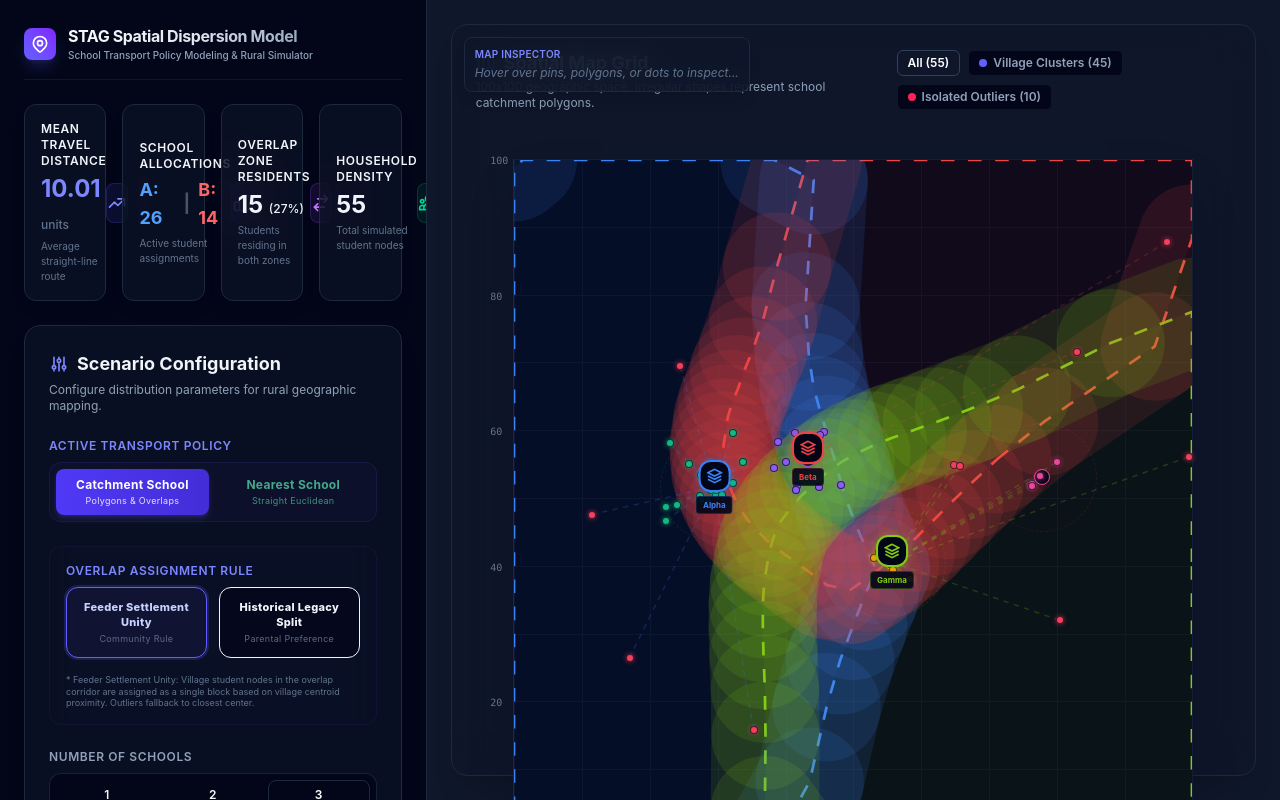
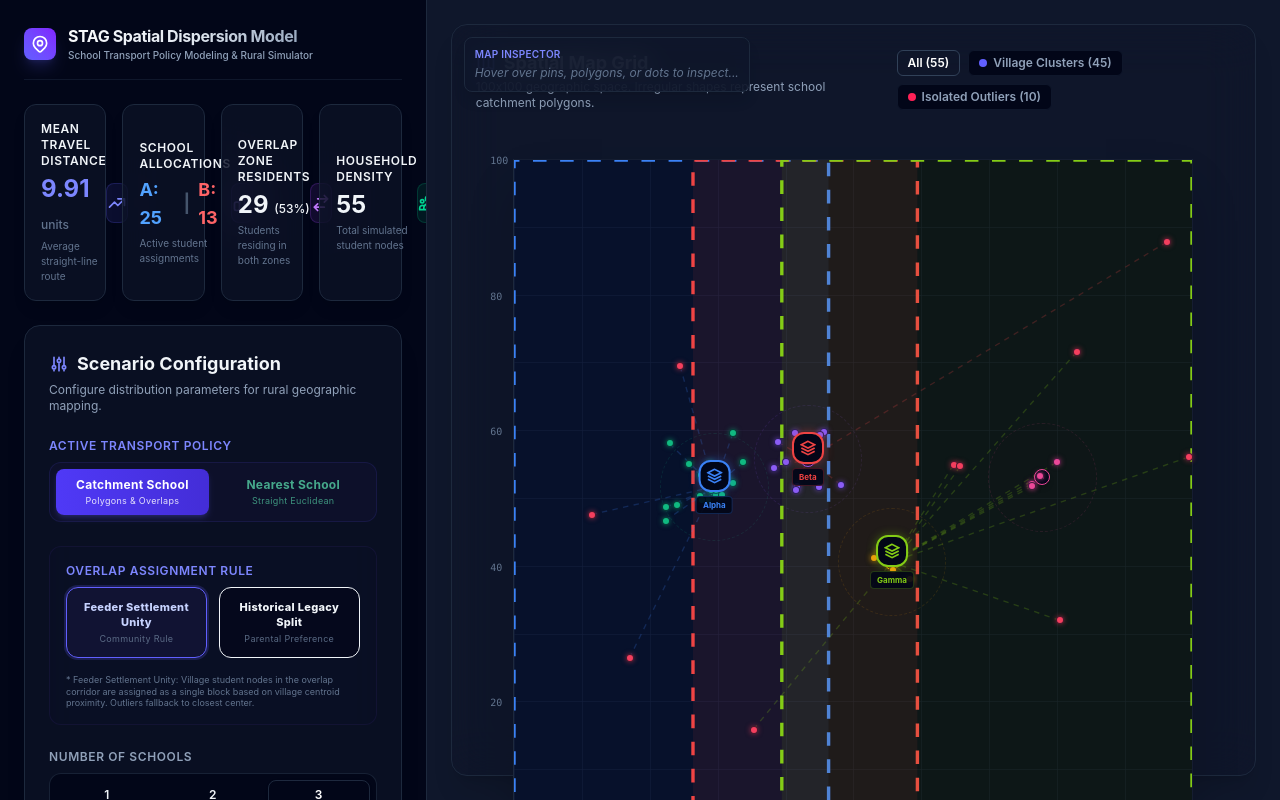
Before and after one commit to robgrant7/stag.policy.model, a React (Vite) app: page / in a window 1280 px wide. Built offline with nearby package versions, Linux system fonts and the light colour scheme.

Commit message:
Revert geometry to clean edge-to-edge vertical columns with 10-unit overlap width buffer

```diff
--- a/src/components/GridCanvas.tsx
+++ b/src/components/GridCanvas.tsx
@@ -150,7 +150,7 @@ export const GridCanvas: React.FC<GridCanvasProps> = ({
           <svg
             className="absolute inset-0 w-full h-full pointer-events-none z-10"
             viewBox="0 0 100 100"
-            preserveAspectRatio="none"
+            preserveAspectRatio="xMidYMid meet"
           >
             {/* 1. Catchment Polygons */}
             {schools.map((school) => {
@@ -162,47 +162,13 @@ export const GridCanvas: React.FC<GridCanvasProps> = ({
                 <polygon
                   key={`poly-${school.id}`}
                   points={pointsStr}
-                  fill={`${school.color}10`}
+                  fill={`${school.color}15`}
                   stroke={school.color}
-                  strokeWidth="0.4"
+                  strokeWidth="0.5"
                   strokeDasharray="2,2"
                   className="transition-all duration-300"
                 />
               );
-            })}
-
-            {/* 1.5. Variable Overlap Border Corridors (glow lines along inner Voronoi edges) */}
-            {schools.map((school) => {
-              const poly = school.polygon;
-              if (!poly || poly.length < 3) return null;
-
-              return poly.map((A, i) => {
-                const B = poly[(i + 1) % poly.length];
-                const ax = A.x, ay = A.y, bx = B.x, by = B.y;
-
-                // Determine if segment AB is an inner edge (not on the grid boundary X=0,100 or Y=0,100)
-                const isBoundary =
-                  (Math.abs(ax) < 0.2 && Math.abs(bx) < 0.2) ||
-                  (Math.abs(ax - 100) < 0.2 && Math.abs(bx - 100) < 0.2) ||
-                  (Math.abs(ay) < 0.2 && Math.abs(by) < 0.2) ||
-                  (Math.abs(ay - 100) < 0.2 && Math.abs(by - 100) < 0.2);
-
-                if (isBoundary) return null;
-
-                return (
-                  <line
-                    key={`overlap-corridor-${school.id}-${i}`}
-                    x1={ax}
-                    y1={100 - ay}
-                    x2={bx}
-                    y2={100 - by}
-                    stroke={school.color}
-                    strokeWidth="16"
-                    strokeOpacity="0.12"
-                    strokeLinecap="round"
-                  />
-                );
-              });
             })}
 
             {/* 2. Visual Vectors (Lines from Students to Assigned Schools) */}
--- a/src/utils/generator.ts
+++ b/src/utils/generator.ts
@@ -622,23 +622,7 @@ export function generateScenario(params: ScenarioParams): {
     });
   }
 
-  // 4. Calculate organic Weighted Voronoi catchment polygons
-  schools.forEach((school, index) => {
-    let villageSize = 10; // default baseline size
-    if (index < centers.length) {
-      if (settlementCount === 1) {
-        villageSize = villageCount; // 45
-      } else if (settlementCount === 2) {
-        villageSize = index === 0 ? 30 : 15;
-      } else {
-        // 3 settlements
-        villageSize = index === 0 ? 25 : index === 1 ? 13 : 7;
-      }
-    }
-    // Set school boundary weight to villageSize / 2
-    school.weight = Math.round((villageSize / 2) * 10) / 10;
-  });
-
+  // 4. Calculate vertical column catchment polygons
   if (schoolCount === 1) {
     const schoolA = schools.find((s) => s.id === 'school-a');
     if (schoolA) {
@@ -650,53 +634,65 @@ export function generateScenario(params: ScenarioParams): {
       ];
     }
   } else {
-    // Generate Voronoi cells using polar ray casting
-    schools.forEach((school) => {
-      const K = 40;
-      const polygon: { x: number; y: number }[] = [];
-      for (let j = 0; j < K; j++) {
-        const theta = (j * 2 * Math.PI) / K;
-        let low = 0;
-        let high = 150;
+    // Sort active schools by X
+    const sorted = [...schools].sort((a, b) => a.x - b.x);
 
-        for (let iter = 0; iter < 12; iter++) {
-          const mid = (low + high) / 2;
-          const px = school.x + mid * Math.cos(theta);
-          const py = school.y + mid * Math.sin(theta);
+    if (schoolCount === 2) {
+      const xMid = (sorted[0].x + sorted[1].x) / 2;
 
-          const inside = px >= 0 && px <= 100 && py >= 0 && py <= 100;
-          if (inside) {
-            let bestSchoolId = '';
-            let minDist = Infinity;
+      const s0 = schools.find((s) => s.id === sorted[0].id);
+      if (s0) {
+        s0.polygon = [
+          { x: 0, y: 0 },
+          { x: Math.round((xMid + 10) * 10) / 10, y: 0 },
+          { x: Math.round((xMid + 10) * 10) / 10, y: 100 },
+          { x: 0, y: 100 },
+        ];
+      }
 
-            schools.forEach((s) => {
-              const d = Math.sqrt((px - s.x) ** 2 + (py - s.y) ** 2) - (s.weight || 1.0);
-              if (d < minDist) {
-                minDist = d;
-                bestSchoolId = s.id;
-              }
-            });
+      const s1 = schools.find((s) => s.id === sorted[1].id);
+      if (s1) {
+        s1.polygon = [
+          { x: Math.round((xMid - 10) * 10) / 10, y: 0 },
+          { x: 100, y: 0 },
+          { x: 100, y: 100 },
+          { x: Math.round((xMid - 10) * 10) / 10, y: 100 },
+        ];
+      }
+    } else if (schoolCount === 3) {
+      const xMid12 = (sorted[0].x + sorted[1].x) / 2;
+      const xMid23 = (sorted[1].x + sorted[2].x) / 2;
 
-            if (bestSchoolId === school.id) {
-              low = mid;
-            } else {
-              high = mid;
-            }
-          } else {
-            high = mid;
-          }
-        }
+      const s0 = schools.find((s) => s.id === sorted[0].id);
+      if (s0) {
+        s0.polygon = [
+          { x: 0, y: 0 },
+          { x: Math.round((xMid12 + 10) * 10) / 10, y: 0 },
+          { x: Math.round((xMid12 + 10) * 10) / 10, y: 100 },
+          { x: 0, y: 100 },
+        ];
+      }
 
-        const finalRadius = low + 8; // expand outward uniformly by +8 coordinate units
-        const finalX = Math.max(0, Math.min(100, school.x + finalRadius * Math.cos(theta)));
-        const finalY = Math.max(0, Math.min(100, school.y + finalRadius * Math.sin(theta)));
-        polygon.push({
-          x: Math.round(finalX * 10) / 10,
-          y: Math.round(finalY * 10) / 10,
-        });
+      const s1 = schools.find((s) => s.id === sorted[1].id);
+      if (s1) {
+        s1.polygon = [
+          { x: Math.round((xMid12 - 10) * 10) / 10, y: 0 },
+          { x: Math.round((xMid23 + 10) * 10) / 10, y: 0 },
+          { x: Math.round((xMid23 + 10) * 10) / 10, y: 100 },
+          { x: Math.round((xMid12 - 10) * 10) / 10, y: 100 },
+        ];
       }
-      school.polygon = polygon;
-    });
+
+      const s2 = schools.find((s) => s.id === sorted[2].id);
+      if (s2) {
+        s2.polygon = [
+          { x: Math.round((xMid23 - 10) * 10) / 10, y: 0 },
+          { x: 100, y: 0 },
+          { x: 100, y: 100 },
+          { x: Math.round((xMid23 - 10) * 10) / 10, y: 100 },
+        ];
+      }
+    }
   }
 
   return {
```
